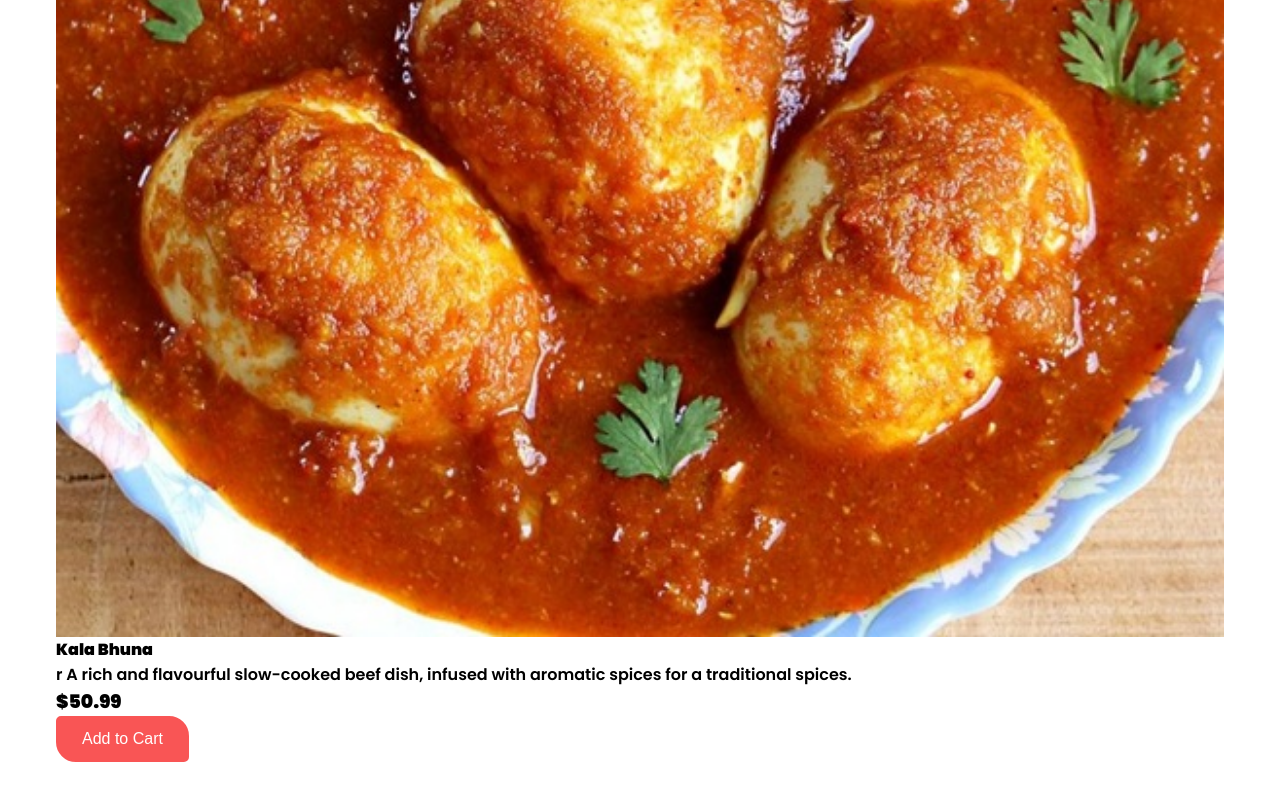
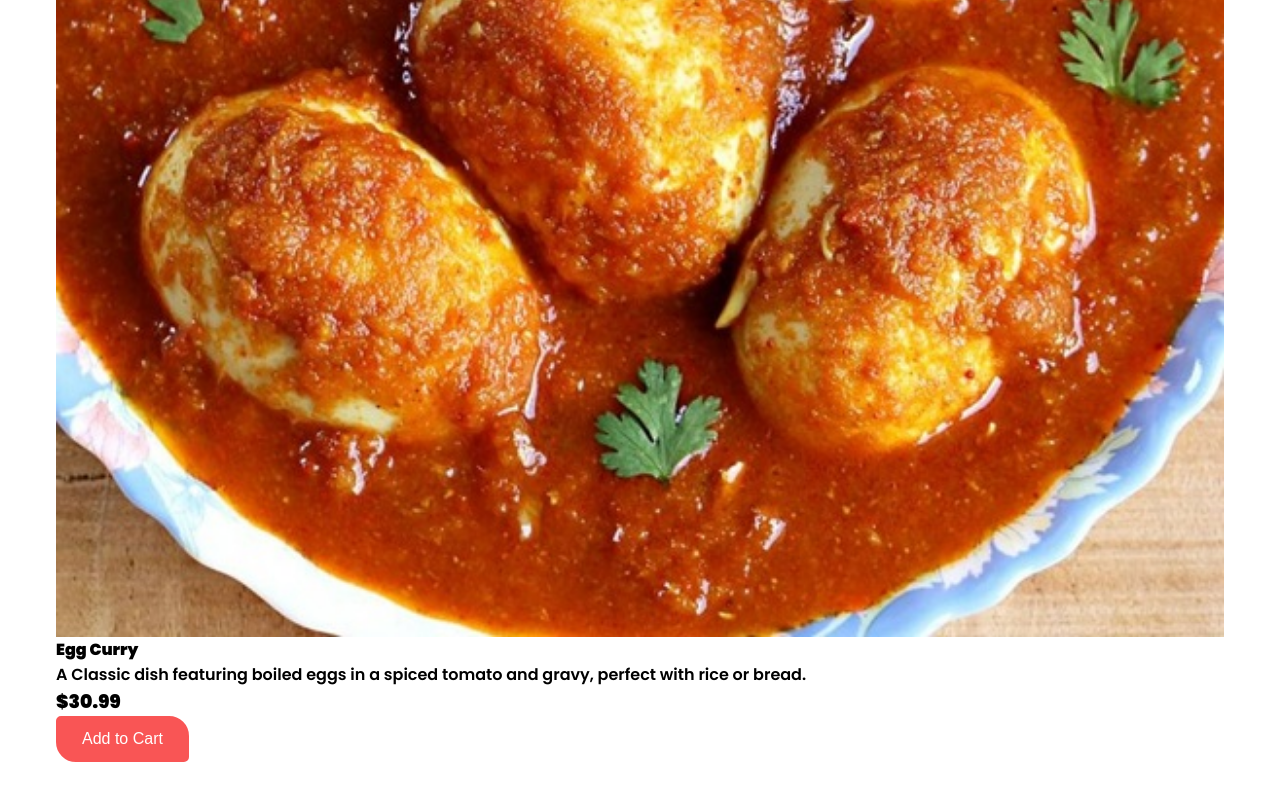
Before and after one commit to Developerfiyin/A-restaurant-webpage, a plain HTML site: page index.html in a window 1280 px wide. Shown: the part 3178-3978 px from the top of the page. Drawn offline with nearby package versions, Linux system fonts and the light colour scheme; a web font is replaced by a local one.

Commit message:
updated html

```diff
--- a/index.html
+++ b/index.html
@@ -122,13 +122,13 @@
 
         <div class="menu__card">
           <img src="menu-3.jpg" alt="menu-3" />
-          <h4>Kala Bhuna</h4>
+          <h4>Egg Curry</h4>
           <p>
-            r A rich and flavourful slow-cooked beef dish, infused with aromatic
-            spices for a traditional spices.
+            A Classic dish featuring boiled eggs in a spiced tomato and gravy,
+            perfect with rice or bread.
           </p>
           <div class="menu__card__footer">
-            <h3>$50.99</h3>
+            <h3>$30.99</h3>
             <button class="btn">Add to Cart</button>
           </div>
         </div>
```
